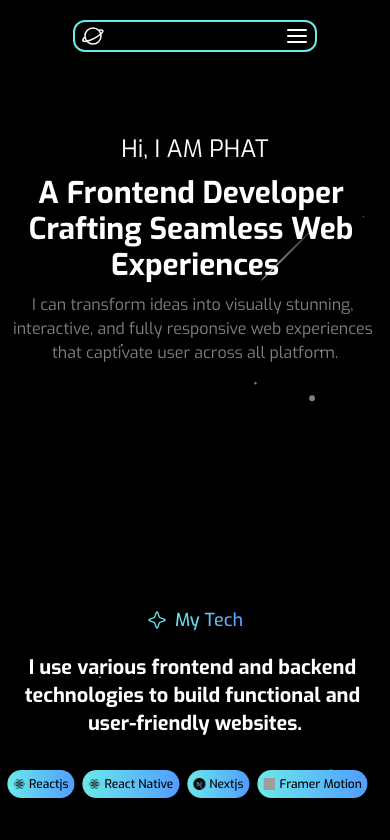
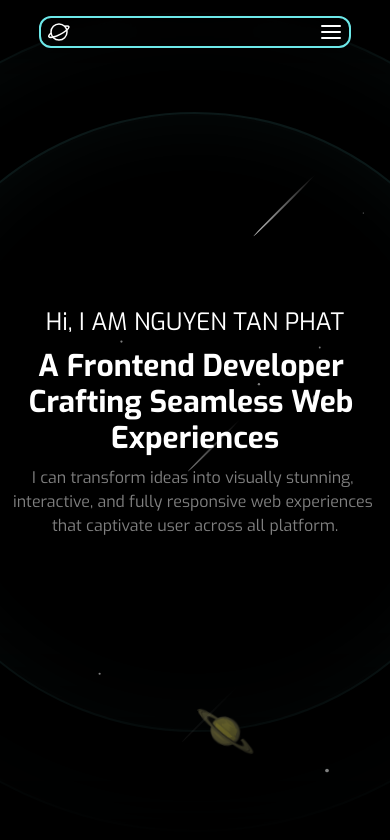
Before and after one commit to nguyentanphatt/personal_porfolio, a Next.js app: page / in a window 390 px wide. Shown: the top 840 px of the page. Built offline with nearby package versions, Linux system fonts and the light colour scheme; grey boxes are pictures that could not be loaded.

Commit message:
fix: navbar, tech

```diff
--- a/components/TechStack.tsx
+++ b/components/TechStack.tsx
@@ -41,7 +41,7 @@ const TechStack = ({ item, delay, right = false }: TechStackProps) => {
                 delay: delay + 1 + index * 0.2,
                 ease: "easeInOut",
               }}
-              className="relative flex items-center justify-center gap-1 md:gap-2.5 lg:gap-4 p-1.5 md:p-3 bg-gradient-to-r from-light-blue to-sky-blue rounded-full md:rounded-2xl z-10"
+              className="relative flex items-center justify-center gap-1 md:gap-2.5 lg:gap-4 p-3 bg-gradient-to-r from-light-blue to-sky-blue rounded-full md:rounded-2xl z-10"
             >
               <Image
                 src={tech.image}
@@ -50,7 +50,7 @@ const TechStack = ({ item, delay, right = false }: TechStackProps) => {
                 height={100}
                 className="size-3 md:size-6"
               />
-              <p className="text-xs md:text-base lg:text-xl font-medium">
+              <p className="text-[10px] md:text-base lg:text-xl font-medium">
                 {tech.name}
               </p>
             </motion.div>
--- a/sections/Footer.tsx
+++ b/sections/Footer.tsx
@@ -24,14 +24,14 @@ const Footer = () => {
 
   const backgroundImage = useMotionTemplate`radial-gradient(150% 150% at 50% 0%, transparent 50%, ${color})`;
   return (
-    <div className="pt-40">
+    <div className="h-screen">
       <motion.div
         style={{
           backgroundImage,
         }}
-        className="h-[100vh] flex flex-col justify-between pt-60"
+        className="h-full flex flex-col justify-end"
       >
-        <div className="flex flex-col items-center justify-center gap-4">
+        <div className="flex flex-col items-center justify-center gap-4 my-auto">
           <div className="flex items-center justify-center gap-2.5 border border-white rounded-xl px-2">
             <span className="relative flex size-3">
               <span className="absolute inline-flex h-full w-full animate-ping rounded-full bg-sky-blue opacity-75"></span>
--- a/sections/Hero.tsx
+++ b/sections/Hero.tsx
@@ -12,7 +12,7 @@ import Image from "next/image";
 import React from "react";
 const Hero = () => {
   return (
-    <div className="relative z-0 overflow-x-clip py-20 md:py-36 lg:py-60">
+    <div className="relative z-0 overflow-x-clip md:py-36 lg:py-60">
       <div className="absolute inset-0 [mask-image:linear-gradient(to_bottom,transparent,black_10%,black_70%,transparent)]">
         <div className="size-[620px] hero-ring"></div>
         <div className="size-[820px] hero-ring"></div>
@@ -44,9 +44,9 @@ const Hero = () => {
         </StarOrbit>
         <StarTrail />
       </div>
-      <div className="flex flex-col items-center justify-center border gap-2.5 px-1 md:px-0">
+      <div className="flex flex-col items-center justify-center h-screen md:h-auto gap-2.5 px-1 md:px-0">
         <StaggerText
-          text="Hi, I AM PHAT"
+          text="Hi, I AM NGUYEN TAN PHAT"
           className="text-2xl md:text-3xl text-white"
         />
         <StaggerText
--- a/sections/Navbar.tsx
+++ b/sections/Navbar.tsx
@@ -12,8 +12,8 @@ const Navbar = ({ links, sectionRefs }: {
   const activeSection = useScrollSpy(sectionRefs, 100) || 'home';
 
   return (
-    <div className="mt-5 flex items-center justify-center backdrop-blur-xs sticky top-5 z-50 ">
-      <div className="relative md:hidden border-2 border-light-blue px-1.5 py-0.5 rounded-xl bg-transparent">
+    <div className="py-4 lg:py-8 fixed w-[80%] md:w-[570px] top-0 z-50 left-1/2 -translate-x-1/2">
+      <div className="relative md:hidden backdrop-blur-sm border-2 border-light-blue px-1.5 py-0.5 rounded-xl bg-transparent">
         <div className="gap-[180px] flex justify-between items-center">
           <Planet className="text-white" />
           <div onClick={() => setIsOpen(!isOpen)}>
@@ -38,6 +38,7 @@ const Navbar = ({ links, sectionRefs }: {
                     className={`py-2 text-white text-lg ${
                       activeSection === link.href ? "text-sky-blue" : ""
                     }`}
+                    onClick={()=>setIsOpen(!open)}
                   >
                     {link.name}
                   </a>
@@ -47,7 +48,7 @@ const Navbar = ({ links, sectionRefs }: {
           )}
         </AnimatePresence>
       </div>
-      <div className="relative hidden md:flex gap-[48px] px-3.5 py-3 border-2 border-light-blue rounded-full">
+      <div className="relative hidden md:flex items-center justify-center gap-[48px] px-3.5 py-3 border-2 border-light-blue rounded-full backdrop-blur-sm">
         {links.map((link) => (
           <div
             key={`#${link.href}`}
@@ -72,6 +73,7 @@ const Navbar = ({ links, sectionRefs }: {
         ))}
       </div>
     </div>
+
   );
 };
 
--- a/sections/ProjectSection.tsx
+++ b/sections/ProjectSection.tsx
@@ -30,7 +30,7 @@ const ProjectSection = () => {
       </motion.div>
 
       <div className="flex w-full items-start gap-5 md:gap-10 lg:gap-20">
-        <div className="w-full py-[20vh] md:py-[30vh]">
+        <div className="w-full py-[30vh]">
           <div>
             {features.map((f) => (
               <ProjectDetail key={f.id} id={f.id}>
```
